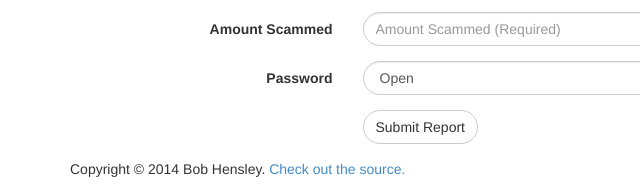
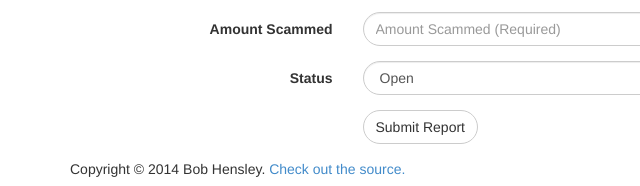
Before and after one commit to bhensley/hf-scam-database, a website: page public/index.html in a window 1280 px wide. Shown: the part 1270-1456 px from the top of the page, 0-640 px from the left. Drawn offline with Linux system fonts and the light colour scheme; no server answers.

Commit message:
Renamed password field to status... why was it ever password?  Haha

```diff
--- a/public/index.html
+++ b/public/index.html
@@ -197,7 +197,7 @@
                             </div>
                         </div>
                         <div class="form-group">
-                            <label for="status" class="col-sm-3 control-label">Password</label>
+                            <label for="status" class="col-sm-3 control-label">Status</label>
                             <div class="col-sm-9">
                                 <select name="status" id="status" class="form-control">
                                     <option value="open">Open</option>
```
